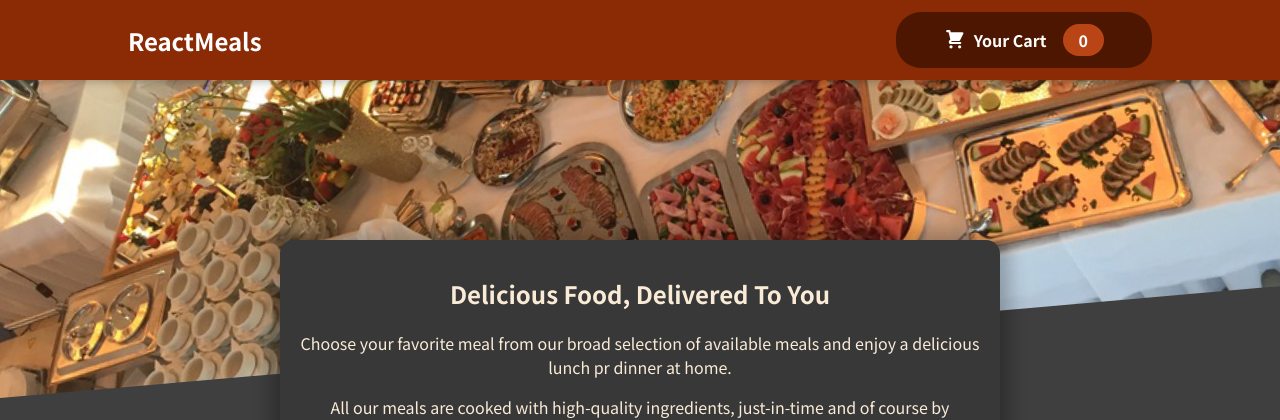
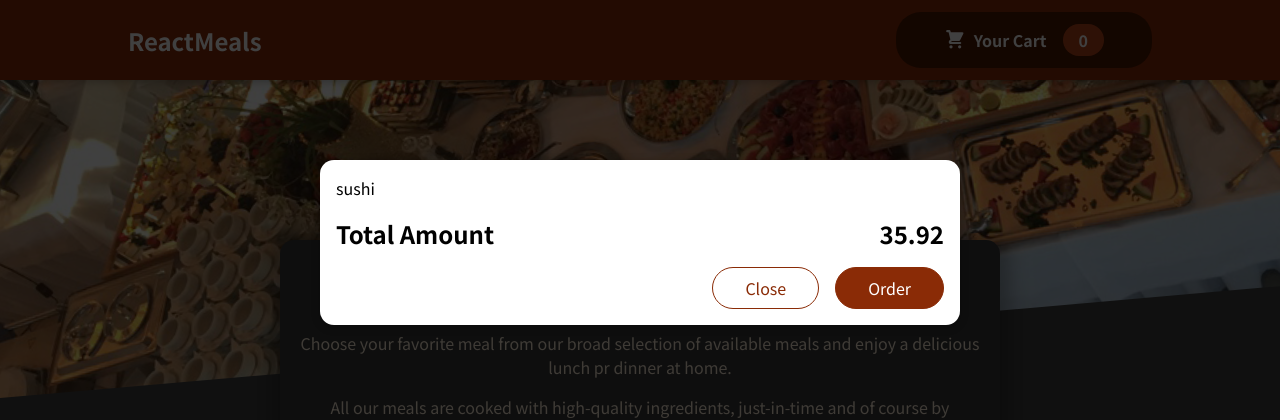
Before and after one commit to harshitaM29/restaurant-app, a React (Create React App) app: page / in a window 1280 px wide. Shown: the top 420 px of the page. Built offline with nearby package versions, Linux system fonts and the light colour scheme.

Commit message:
added a cart modal

```diff
--- a/public/index.html
+++ b/public/index.html
@@ -28,6 +28,8 @@
   </head>
   <body>
     <noscript>You need to enable JavaScript to run this app.</noscript>
+    <div id="backdrop-root"></div>
+    <div id="overlay-root"></div>
     <div id="root"></div>
     <!--
       This HTML file is a template.
--- a/src/App.js
+++ b/src/App.js
@@ -1,15 +1,17 @@
 import Header from "./components/Layout/Header";
-import MealsSummary from "./components/Meals/MealsSummary";
 import Meals from "./components/Meals/Meals";
+import Cart from "./components/Cart/Cart";
+import { Fragment } from "react";
 function App() {
 
   return (
-    <div>
+    <Fragment>
+      <Cart />
       <Header />
       <main>
         <Meals />
       </main>
-    </div>
+    </Fragment>
   );
 }
 
--- /dev/null
+++ b/src/components/Cart/Cart.js
@@ -0,0 +1,25 @@
+import classes from './Cart.module.css';
+import Modal from '../UI/Modal';
+
+const Cart = props => {
+    const cartItems = <ul className={classes['cart-items']}>{[
+        {id: 'c1' , name:'sushi', amount:2, price:12.99}
+    ].map((item) => <li>{item.name}</li>) }</ul>
+    return (
+        <Modal>
+            {cartItems}
+        <div className={classes.total}>
+            <span>Total Amount</span>
+            <span>35.92</span>
+        </div>
+        <div className={classes.actions}>
+        <button className={classes['button--alt']}>Close</button>
+        <button className={classes.button}>Order</button>
+        </div>
+        </Modal>
+
+
+    )
+}
+
+export default Cart;
--- /dev/null
+++ b/src/components/Cart/Cart.module.css
@@ -0,0 +1,46 @@
+.cart-items {
+    list-style: none;
+    margin: 0;
+    padding: 0;
+    max-height: 20rem;
+    overflow: auto;
+  }
+
+  .total {
+    display: flex;
+    justify-content: space-between;
+    align-items: center;
+    font-weight: bold;
+    font-size: 1.5rem;
+    margin: 1rem 0;
+  }
+
+  .actions {
+    text-align: right;
+  }
+
+  .actions button {
+    font: inherit;
+    cursor: pointer;
+    background-color: transparent;
+    border: 1px solid #8a2b06;
+    padding: 0.5rem 2rem;
+    border-radius: 25px;
+    margin-left: 1rem;
+  }
+
+  .actions button:hover,
+  .actions button:active {
+    background-color: #5a1a01;
+    border-color: #5a1a01;
+    color: white;
+  }
+
+  .actions .button--alt {
+    color: #8a2b06;
+  }
+
+  .actions .button {
+    background-color: #8a2b06;
+    color: white;
+  }
--- a/src/components/Layout/Header.js
+++ b/src/components/Layout/Header.js
@@ -2,7 +2,6 @@
 import classes from './Header.module.css';
 import HeaderCart from './HeaderCart';
 import mealsImage from '../assets/meals.jpg'
-import MealsSummary from '../Meals/MealsSummary';
 
 const Header = props => {
     return (
--- a/src/components/Meals/Meals.js
+++ b/src/components/Meals/Meals.js
@@ -6,6 +6,7 @@
 const Meals = () => {
     return (
         <Fragment>
+
         <MealsSummary />
         <MealList />
         </Fragment>
--- /dev/null
+++ b/src/components/UI/Modal.js
@@ -0,0 +1,38 @@
+import classes from './Modal.module.css';
+import ReactDOM from "react-dom";
+import { Fragment } from 'react';
+
+
+const Backdrop = props => {
+    return <div className={classes.backdrop} />;
+}
+
+const ModalOverlay = props => {
+return(
+<div className={classes.modal}>
+<div className={classes.content}>
+    {props.children}
+</div>
+</div>
+)
+
+}
+
+const Modal = props => {
+    return (
+        <Fragment>
+          {ReactDOM.createPortal(
+          <Backdrop />, document.getElementById('backdrop-root')
+           )}
+          {ReactDOM.createPortal
+          (<ModalOverlay>{props.children}</ModalOverlay>,
+          document.getElementById('overlay-root')
+          )}
+       </Fragment>
+    )
+
+
+}
+
+
+export default Modal;
--- /dev/null
+++ b/src/components/UI/Modal.module.css
@@ -0,0 +1,40 @@
+.backdrop {
+    position: fixed;
+    top: 0;
+    left: 0;
+    width: 100%;
+    height: 100vh;
+    z-index: 20;
+    background-color: rgba(0, 0, 0, 0.75);
+  }
+
+  .modal {
+    position: fixed;
+    top: 20vh;
+    left: 5%;
+    width: 90%;
+    background-color: white;
+    padding: 1rem;
+    border-radius: 14px;
+    box-shadow: 0 2px 8px rgba(0, 0, 0, 0.25);
+    z-index: 30;
+    animation: slide-down 300ms ease-out forwards;
+  }
+
+  @media (min-width: 768px) {
+    .modal {
+      width: 40rem;
+      left: calc(50% - 20rem);
+    }
+  }
+
+  @keyframes slide-down {
+    from {
+      opacity: 0;
+      transform: translateY(-3rem);
+    }
+    to {
+      opacity: 1;
+      transform: translateY(0);
+    }
+  }
```
